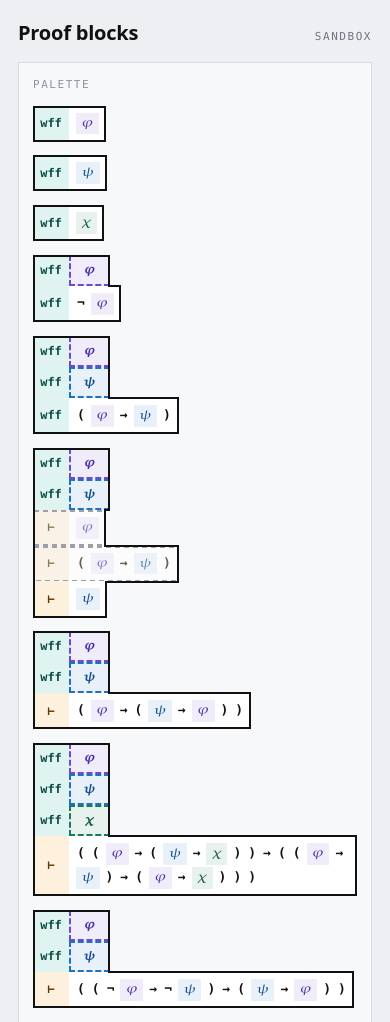
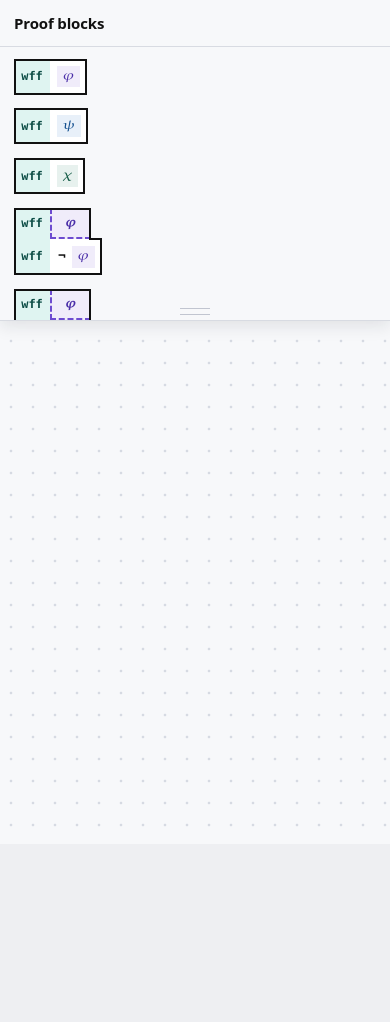
Before and after one commit to comp4020-agentic-coding-studio/comp4020-ass1-amackay, a website built with Vite: page index.html in a window 390 px wide. Shown: the top 1022 px of the page. After the commit the page ends 844 px from the top, so only its background shows below. Built offline with nearby package versions, Linux system fonts and the light colour scheme.

Commit message:
layout: the canvas is the page, and the palette floats over it
Two bordered panels in a centred column put the bench at y=1036 of a
1475px page at 390x844 — below the fold, never on screen with the
palette, and unreachable by drag because blocks set touch-action: none.
Page height was the palette's height, so the bench scrolled away with it
at any window shorter than the palette.

The bench now fills the viewport; the palette is a tray over it, a left
drawer at >=700px and a top band below that. Cards clamp to the canvas
minus the tray's footprint, which is `.bench-cards` being inset in CSS —
that element is already what capBlocks, reclamp and benchPoint measure,
so no code gains a notion of a tray.

TOP_EDGE existed to clear the "BENCH" label, which is gone.

The h1 moves into the tray's head; the nav landmark and the region names
go visually hidden, since invariants require a nav and one h1 in the
built page.

Drops the built-page <main> textContent assertion: this canvas renders
from script, so an empty <main> in the shipped HTML is correct, and the
claim it stood for is held by the test that imports main.ts and requires
[data-core-output] to change.

```diff
--- a/index.html
+++ b/index.html
@@ -7,15 +7,21 @@
     <link rel="stylesheet" href="./styles.css" />
   </head>
   <body>
-    <header class="page-head">
-      <h1>Proof blocks</h1>
-      <nav aria-label="Primary">
-        <a href="./" aria-current="page">Sandbox</a>
-      </nav>
-    </header>
+    <!-- The page carries no visible navigation: it is one canvas. The landmark
+         is here because spec/invariants.test.ts requires every page to have one. -->
+    <nav class="visually-hidden" aria-label="Primary">
+      <a href="./" aria-current="page">Sandbox</a>
+    </nav>
     <main class="workspace">
-      <section class="region palette" aria-label="Palette" data-palette>
-        <p class="region-label">Palette</p>
+      <!-- The canvas is the page. It runs edge to edge and the tray floats over
+           it, so the bench comes first in the DOM and the tray paints on top. -->
+      <section class="bench" aria-label="Bench" data-bench>
+        <div class="bench-cards" data-bench-cards data-core-output></div>
+      </section>
+      <section class="tray" aria-label="Palette" data-palette>
+        <div class="tray-head">
+          <h1>Proof blocks</h1>
+        </div>
         <!-- The blocks inside are generated and each carries data-core-interaction
              too; it is on the container as well so the built page names the
              interaction without having run any script. -->
@@ -28,15 +34,11 @@
           aria-label="Blocks to drag onto the bench"
         ></div>
       </section>
-      <section class="region bench" aria-label="Bench" data-bench>
-        <p class="region-label">Bench</p>
-        <div class="bench-cards" data-bench-cards data-core-output></div>
-      </section>
+      <div class="delete-target" data-delete aria-hidden="true">
+        <span class="delete-target__mark">&times;</span>
+        <span class="delete-target__label">Drop to discard</span>
+      </div>
     </main>
-    <div class="delete-target" data-delete aria-hidden="true">
-      <span class="delete-target__mark">&times;</span>
-      <span class="delete-target__label">Drop to discard</span>
-    </div>
     <script type="module" src="./main.ts"></script>
   </body>
 </html>
--- a/src/ui/workspace.ts
+++ b/src/ui/workspace.ts
@@ -362,12 +362,15 @@ export class Workspace {
 }
 
 export const EDGE = 8;
-export const TOP_EDGE = 34; // clear of the "BENCH" label
 
 /**
  * Keep a card inside the bench. If it is wider than the bench there is nothing
  * to clamp against, so it goes to the left edge and overflows to the right,
  * where the bench's own scroll can reach it.
+ *
+ * The box passed in is the *placement area*, which is the canvas minus the
+ * tray's footprint — so one uniform edge is right on all four sides, and this
+ * needs no notion of the tray at all.
  */
 export function clamp(
   x: number,
@@ -379,6 +382,6 @@ export function clamp(
   const maxY = bench.h - card.h - EDGE;
   return {
     x: maxX < EDGE ? EDGE : Math.min(Math.max(x, EDGE), maxX),
-    y: maxY < TOP_EDGE ? TOP_EDGE : Math.min(Math.max(y, TOP_EDGE), maxY),
+    y: maxY < EDGE ? EDGE : Math.min(Math.max(y, EDGE), maxY),
   };
 }
--- a/styles.css
+++ b/styles.css
@@ -46,6 +46,13 @@
   /* geometry */
   --border-w: 2px;
   --radius: 0;
+
+  /* The tray's footprint, and the inset it costs the placement area. The dot
+     grid runs full bleed underneath it; only these say where cards may land. */
+  --tray-w: 308px;
+  --tray-h: 38dvh;
+  --bench-inset-x: var(--tray-w);
+  --bench-inset-y: 0px;
   --pad: 9px;
   --tc-w: 46px;
   --token-gap-x: 7px;
@@ -82,75 +89,82 @@
   box-sizing: border-box;
 }
 
+/* The canvas is the page: it fills the viewport and nothing here scrolls. The
+   one scroller is the tray's block list, and only when it has to be. */
+html,
+body {
+  height: 100%;
+  overflow: hidden;
+}
+
 body {
   margin: 0;
-  padding: 18px;
   background: var(--page-bg);
   color: var(--ink);
   font-family: var(--sans);
   line-height: 1.5;
 }
 
-.page-head {
-  display: flex;
-  gap: 14px;
-  align-items: baseline;
-  justify-content: space-between;
-  max-width: 1240px;
-  margin: 0 auto 14px;
+/* In the document for the landmark and the heading, off the screen because the
+   page is one canvas and a band of chrome above it is canvas spent on nothing. */
+.visually-hidden {
+  position: absolute;
+  width: 1px;
+  height: 1px;
+  overflow: hidden;
+  clip-path: inset(50%);
+  pointer-events: none;
+  white-space: nowrap;
 }
 
-.page-head h1 {
+.workspace {
+  position: relative;
+  height: 100dvh;
+}
+
+/* A drawer, flush to the left edge and floating over the canvas. It does not
+   scroll itself — its block list does — so the grip mark below stays put
+   instead of scrolling away with the blocks. */
+.tray {
+  position: absolute;
+  z-index: 10;
+  display: flex;
+  flex-direction: column;
+  width: var(--tray-w);
+  height: 100%;
+  overflow: hidden;
+  border-right: 1px solid var(--panel-border);
+  background: var(--panel-bg);
+  box-shadow: 5px 0 16px rgb(20 26 40 / 10%);
+}
+
+/* A grip on the inner edge: enough to read as a drawer that could be pushed
+   away, drawn rather than built, so nothing here looks like a control that
+   does not exist yet. */
+.tray::after {
+  position: absolute;
+  top: 50%;
+  right: 5px;
+  width: 5px;
+  height: 30px;
+  border-right: 1px solid var(--label);
+  border-left: 1px solid var(--label);
+  content: "";
+  opacity: 0.5;
+  transform: translateY(-50%);
+}
+
+.tray-head {
+  flex: none;
+  padding: 12px 14px 11px;
+  border-bottom: 1px solid var(--panel-border);
+}
+
+.tray-head h1 {
   margin: 0;
-  font-size: 20px;
+  font-size: 15px;
   font-weight: 600;
   letter-spacing: -0.01em;
-}
-
-.page-head nav a {
-  color: var(--meta);
-  font-family: var(--mono);
-  font-size: 11px;
-  letter-spacing: 0.14em;
-  text-decoration: none;
-  text-transform: uppercase;
-}
-
-/* Two regions on one wrapping flex row. */
-.workspace {
-  display: flex;
-  flex-wrap: wrap;
-  gap: 14px;
-  max-width: 1240px;
-  margin: 0 auto;
-}
-
-/* min-width: 0 against flexbox's `auto` default, which sizes an item to its
-   min-content and would let a wide block push the region past the viewport —
-   the region would then hand that width back as the block's 100% cap, and
-   nothing would ever wrap. */
-.region {
-  position: relative;
-  min-width: 0;
-  padding: 14px;
-  border: 1px solid var(--panel-border);
-  border-radius: var(--radius);
-  background: var(--panel-bg);
-}
-
-.region-label {
-  margin: 0;
-  color: var(--label);
-  font-family: var(--mono);
-  font-size: 11px;
-  letter-spacing: 0.14em;
-  pointer-events: none;
-  text-transform: uppercase;
-}
-
-.palette {
-  flex: 1 1 240px;
-  max-width: 308px;
 }
 
 /* Palette blocks are the same structure at 0.78 scale — same tokens, smaller
@@ -170,28 +184,42 @@ body {
   --block-max-w: 100%;
 
   display: flex;
+  flex: 1;
   flex-direction: column;
   gap: 14px;
   align-items: flex-start;
-  margin-top: 12px;
+  padding: 12px 14px 18px;
+
+  /* The page's only scroller, and only when the list is taller than the tray.
+     `contain` keeps a flick at the end of the list from chaining outward. */
+  overflow-y: auto;
+  overscroll-behavior: contain;
 }
 
+/* The canvas, edge to edge. The dot grid runs under the tray: the tray floats
+   over a continuous surface rather than sitting beside a shorter one. */
 .bench {
-  display: flex;
-  flex: 3 1 440px;
-  flex-direction: column;
-  min-height: 620px;
+  position: absolute;
+  inset: 0;
   background:
     radial-gradient(var(--bench-dot) 1.5px, transparent 1.6px) 0 0 / 22px 22px,
     var(--panel-bg);
 }
 
-/* A free canvas: cards stay where they were put, and overlap freely. The bench
-   scrolls, which is the escape hatch for a card that grew past the visible area. */
+/* Where cards may actually land: the canvas minus the tray's footprint, so a
+   card can never end up hidden under the tray.
+   This element is also the one everything measures — app.ts caps --block-max-w
+   against its width, clamps cards to its box, and drag.ts converts pointer
+   coordinates through its rect — so insetting it is the whole mechanism, and
+   the geometry needs no notion of a tray anywhere in the code.
+   `isolation` because a card's z-index grows without bound; without a stacking
+   context of its own, a card would eventually paint over the tray. */
 .bench-cards {
-  position: relative;
-  flex: 1;
-  margin-top: 12px;
+  position: absolute;
+  inset: var(--bench-inset-y) 0 0 var(--bench-inset-x);
+  isolation: isolate;
+
+  /* The escape hatch for a card wider than the bench; never chrome otherwise. */
   overflow: auto;
 }
 
@@ -315,18 +343,20 @@ body {
   pointer-events: none;
 }
 
-/* While something is carried the whole bench reads as a live drop target. */
-.is-carrying .bench {
-  border-color: var(--bench-border-active);
+/* While something is carried, the region a card can land in reads as a live
+   drop target — which is also the clearest statement that the tray's footprint
+   is not part of it. */
+.is-carrying .bench-cards {
+  box-shadow: inset 0 0 0 var(--border-w) var(--bench-border-active);
 }
 
-/* Pinned in a corner and shown only while something is in the air — there is
-   nothing to discard the rest of the time. Releasing clean off the bench
-   discards too; this is the target you can aim at. */
+/* Pinned in the canvas's own corner, clear of the tray, and shown only while
+   something is in the air — there is nothing to discard the rest of the time.
+   Releasing clean off the bench discards too; this is the target you can aim at. */
 .delete-target {
-  position: fixed;
-  right: 18px;
-  bottom: 18px;
+  position: absolute;
+  right: 20px;
+  bottom: 20px;
   z-index: 70;
   display: none;
   gap: 8px;
@@ -505,17 +535,34 @@ body {
   color: var(--ink);
 }
 
-/* The palette's 308px cap keeps it narrow beside a wide bench; once the bench
-   wraps below it there is nothing to be narrow beside. The threshold is where
-   the flex bases stop fitting: 240 + 14 + 440, plus the page's 36px padding.
-   HANDOFF wanted no media queries, but its own numbers leave the palette
-   short of the line it is alone on. */
-@media (width < 730px) {
-  .palette {
-    max-width: none;
+/* The drawer becomes a tray across the top. The threshold is where the drawer
+   stops leaving a canvas worth working in: its 308px plus about 380px of bench.
+   Only the tray's footprint and the inset it costs change — the geometry is the
+   same rules reading different numbers. */
+@media (width < 700px) {
+  :root {
+    --bench-inset-x: 0px;
+    --bench-inset-y: var(--tray-h);
   }
 
-  .bench {
-    min-height: 420px;
+  .tray {
+    width: 100%;
+    height: var(--tray-h);
+    border-right: 0;
+    border-bottom: 1px solid var(--panel-border);
+    box-shadow: 0 5px 16px rgb(20 26 40 / 10%);
+  }
+
+  .tray::after {
+    top: auto;
+    right: 50%;
+    bottom: 5px;
+    width: 30px;
+    height: 5px;
+    border-right: 0;
+    border-bottom: 1px solid var(--label);
+    border-left: 0;
+    border-top: 1px solid var(--label);
+    transform: translateX(50%);
   }
 }
```
Also changed, not shown: CLAUDE.md (+4 -0 lines), DESIGN.md (+29 -2 lines), spec/assignment-1.test.ts (+6 -8 lines), src/ui/workspace.test.ts (+1 -5 lines).
